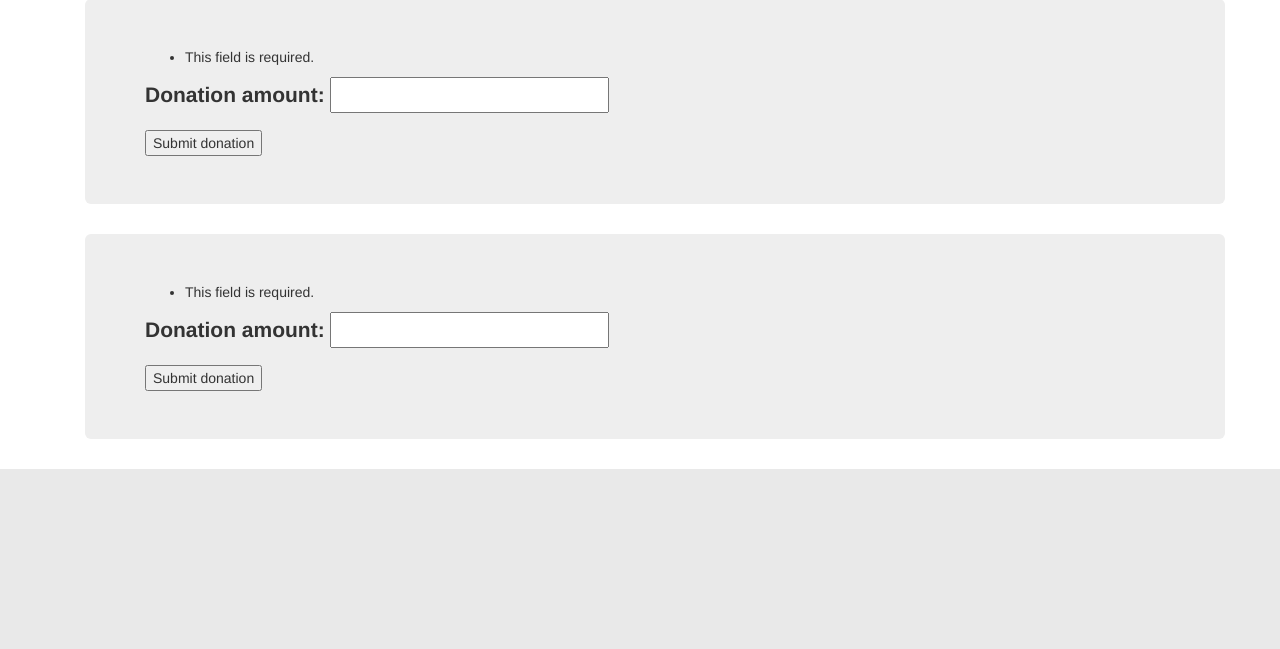
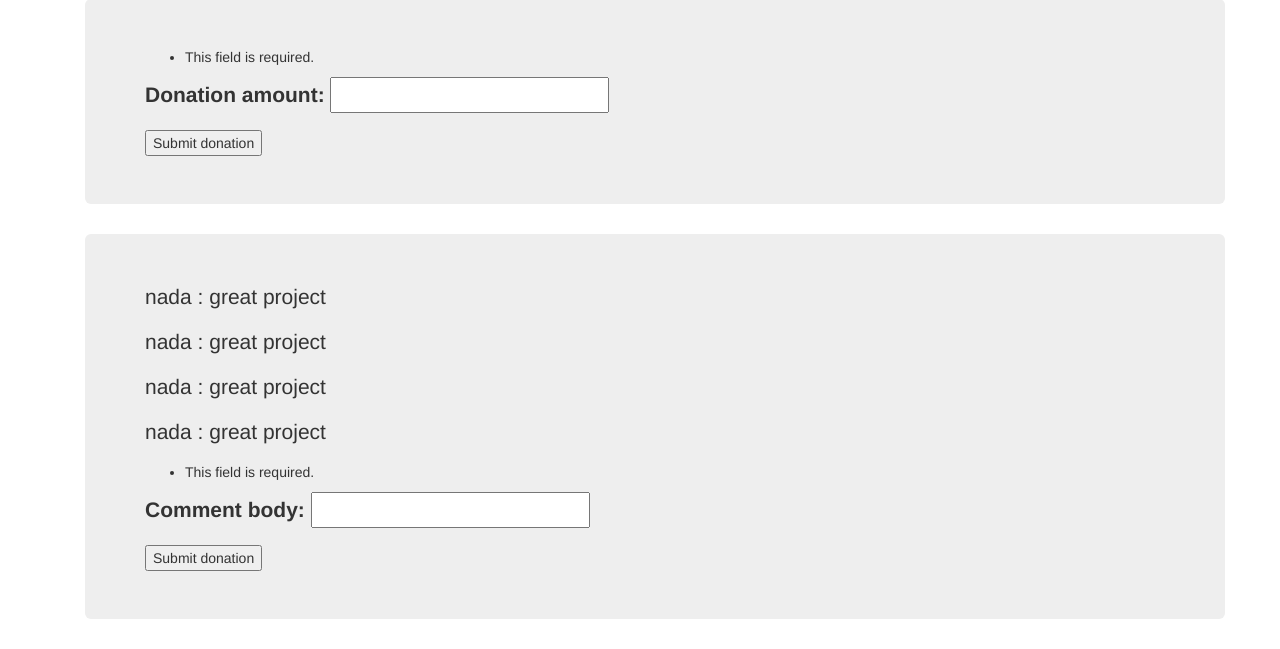
Before and after one commit to Amr-Hamed/FUNDME-V2, a Django app: page /project/31 in a window 1280 px wide. Shown: the part 417-1066 px from the top of the page. Before the commit the page ends 886 px from the top, so only its background shows below. Run offline with Django 3.2, Linux system fonts and the light colour scheme; a user stored in the database is signed in; data comes from the database, SQL or seed files in the repository; both versions use the stored data as it was after the commit; some libraries are stand-ins or nearby versions.

Commit message:
view project comments and add comment

```diff
--- a/fundMe/userProfile/forms.py
+++ b/fundMe/userProfile/forms.py
@@ -59,4 +59,4 @@ class AddCommentForm(forms.ModelForm):
 
     class Meta:
         model = ProjectComments
-        fields = ('comment_reports',)
+        fields = ('comment_body',)
--- a/fundMe/userProfile/templates/project/project.html
+++ b/fundMe/userProfile/templates/project/project.html
@@ -22,9 +22,13 @@
     </div>
 
     <div class="jumbotron">
+        {% for comment in comments %}
+        <p>{{comment.user}} : {{comment.comment_body}}</p>
+        <!--add report to comment-->
+        {% endfor %}
         <form enctype="multipart/form-data" method="POST">
             {% csrf_token %}
-            {{ donation_form.as_p }}
+            {{ comment_form.as_p }}
             <input type="submit" name="" value="Submit donation">
         </form>
     </div>
--- a/fundMe/userProfile/views.py
+++ b/fundMe/userProfile/views.py
@@ -2,7 +2,7 @@ from django.contrib.auth.models import User
 from django.shortcuts import render, get_object_or_404
 
 from .forms import ProjectForm, ProjectPicsForm, ProjectTagsForm
-from .forms import UserForm, UserProfileInfoForm, MakeDonationForm
+from .forms import UserForm, UserProfileInfoForm, MakeDonationForm, AddCommentForm
 from django.contrib.auth import authenticate, login, logout
 from django.http import HttpResponseRedirect, HttpResponse
 from django.urls import reverse
@@ -13,7 +13,7 @@ from django.utils.encoding import force_bytes, force_text
 from django.utils.http import urlsafe_base64_encode, urlsafe_base64_decode
 from django.template.loader import render_to_string
 from django.core.mail import EmailMessage
-from .models import UserProfile, ProjectPics, Project
+from .models import UserProfile, ProjectPics, Project, ProjectComments
 
 
 def index(request):
@@ -168,6 +168,7 @@ def show_projects(request):
 def show_a_project(request, id):
     project = get_object_or_404(Project, pk=id)
     donation_form = MakeDonationForm(data=request.POST)
+    comment_form = AddCommentForm(data=request.POST)
     if donation_form.is_valid():
         donation = donation_form.save(commit=False)
         project = Project.objects.get(id=id)
@@ -177,7 +178,19 @@ def show_a_project(request, id):
         donation.user = current_user_profile.first()
         donation.save()
     # print(request.user)
+    if comment_form.is_valid():
+        comment = comment_form.save(commit=False)
+        project = Project.objects.get(id=id)
+        current_user = User.objects.get(id=request.user.id)
+        current_user_profile = UserProfile.objects.filter(user=current_user)
+        comment.project = project
+        comment.user = current_user_profile.first()
+        comment.save()
+    comments = ProjectComments.objects.filter(project= project)
+    print(comments)
     return render(request, 'project/project.html', {
         'project': project,
-        'donation_form': donation_form
+        'donation_form': donation_form,
+        'comment_form': comment_form,
+        'comments': comments
     })
```
Also changed, not shown: fundMe/db.sqlite3.
